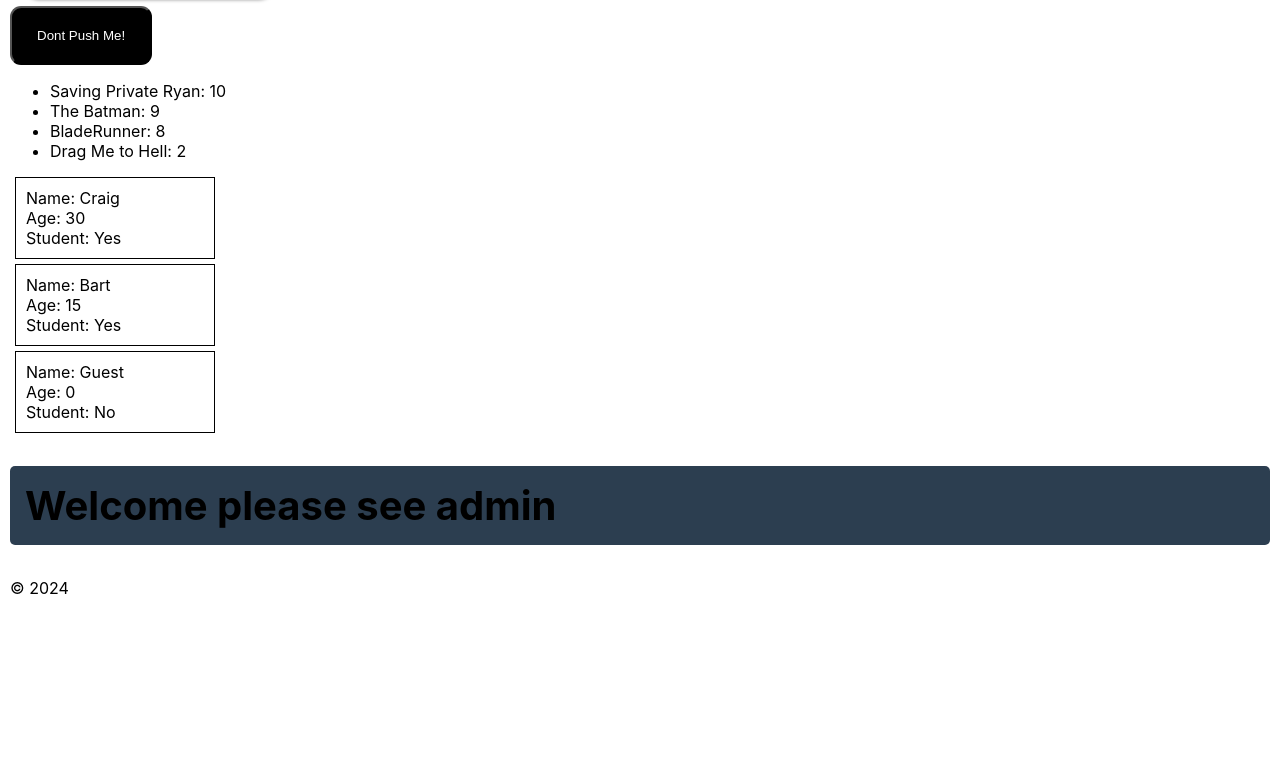
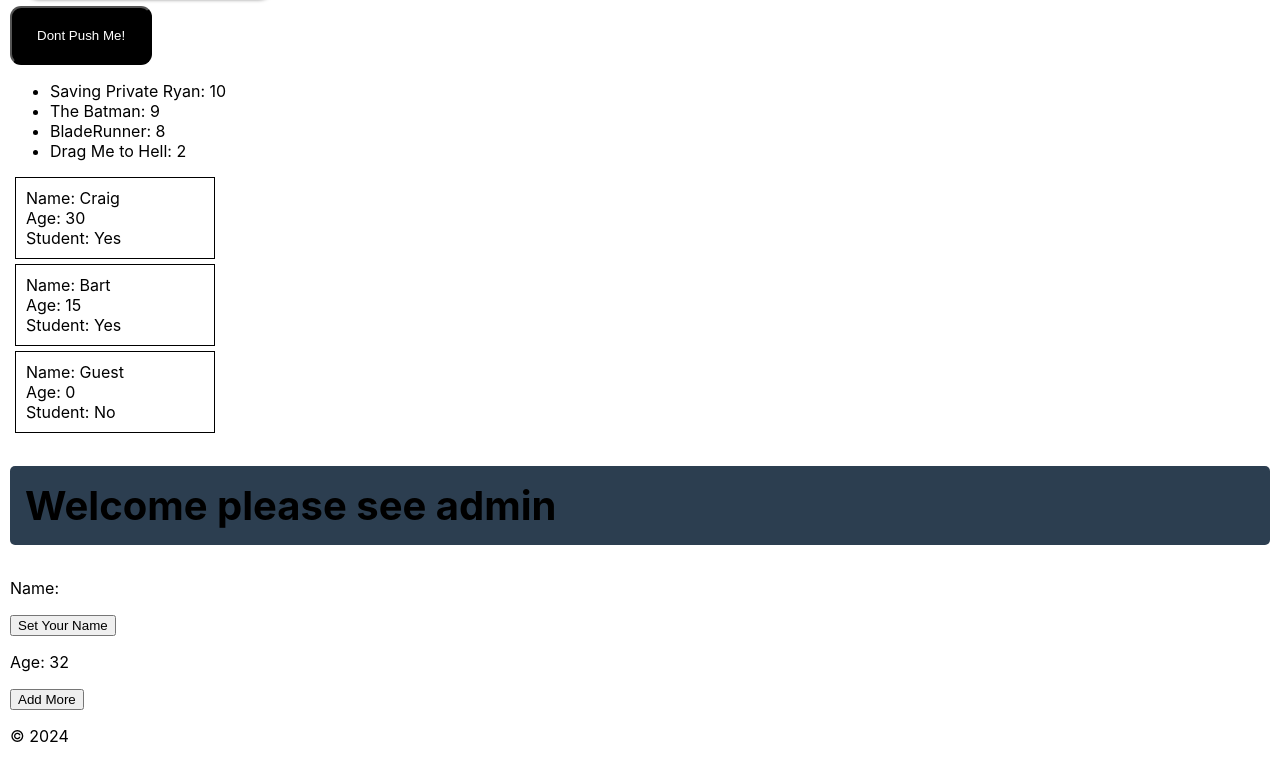
Before and after one commit to craigm14/react-practice, a React (Create React App) app: page / in a window 1280 px wide. Shown: the part 469-1231 px from the top of the page. Before the commit the page ends 1083 px from the top, so only its background shows below. Built offline with nearby package versions, Linux system fonts and the light colour scheme.

Commit message:
Age count and use state

```diff
--- a/src/App.js
+++ b/src/App.js
@@ -6,6 +6,7 @@ import Student from "./conponents/Student";
 import Header from "./conponents/Header";
 import UserMessage from "./conponents/UserMessage";
 import List from "./conponents/Lists";
+import Count from "./conponents/Count";
 //Change true / false to test elements
 //test login with true/false loggedIn and username presnt and not presnt
 function App() {
@@ -19,6 +20,7 @@ function App() {
       <Student name="Bart" age={15} isStudent={true} />
       <Student isStudent={false} />
       <UserMessage isLoggedIn={true}  />
+      <Count/>
       <Footer />
     </>
   );
--- a/src/conponents/Count.jsx
+++ b/src/conponents/Count.jsx
@@ -1,5 +1,28 @@
-function myCounter() {
-    return ( <></> );
+import React, {useState} from 'react';
+
+
+function Counter() {
+
+    const [name, setName] = useState();
+    const [age, setAge] = useState(32);
+
+    const updateName = () => {
+        setName("Craig");
+    }
+
+    const addAge = () => {
+        setAge(age + 5);
+    }
+
+    return(
+        <div>
+            <p>Name: {name}</p>
+            <button onClick={updateName}>Set Your Name</button>
+
+            <p>Age: {age}</p>
+            <button onClick={addAge}>Add More</button>
+        </div>
+    )
 }
 
-export default myCounter;
+export default Counter;
```
